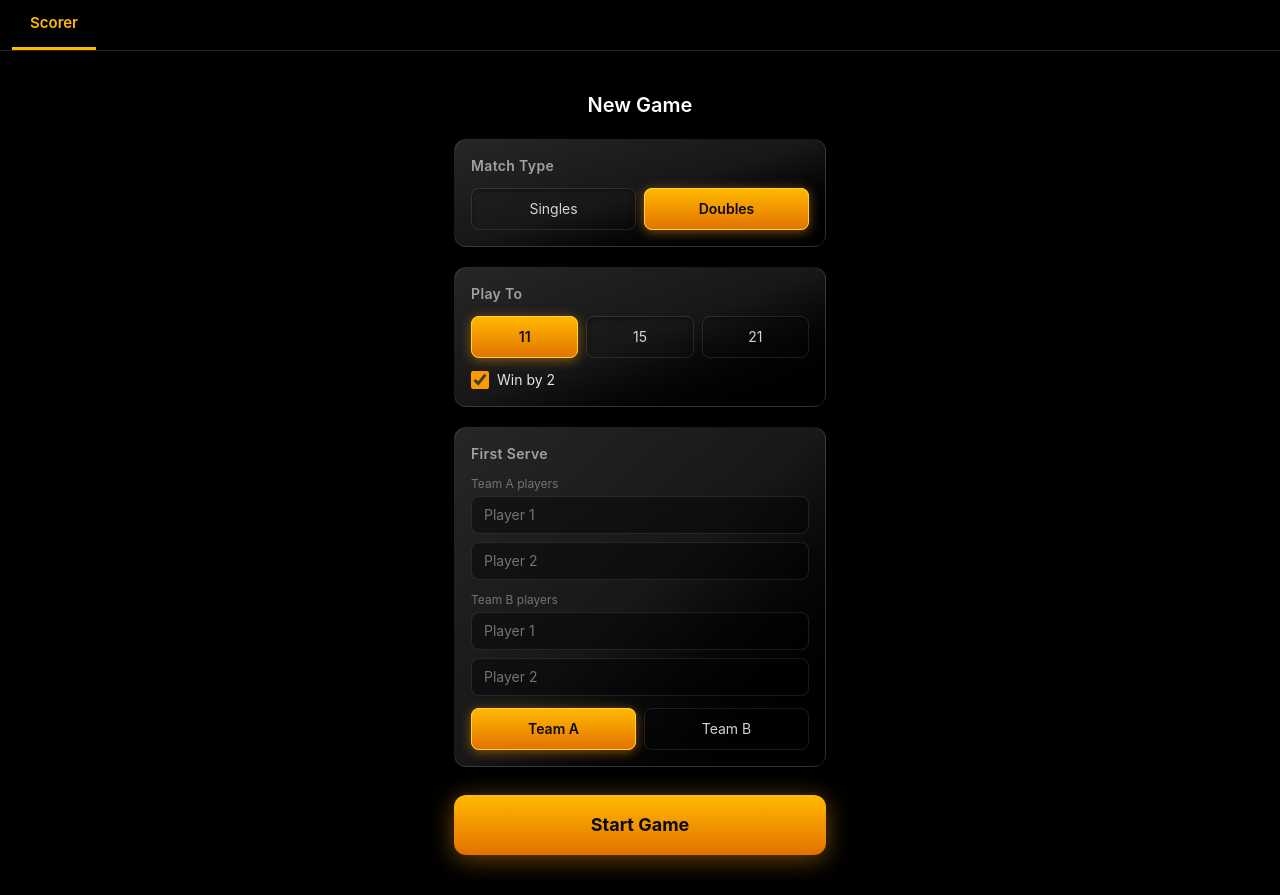
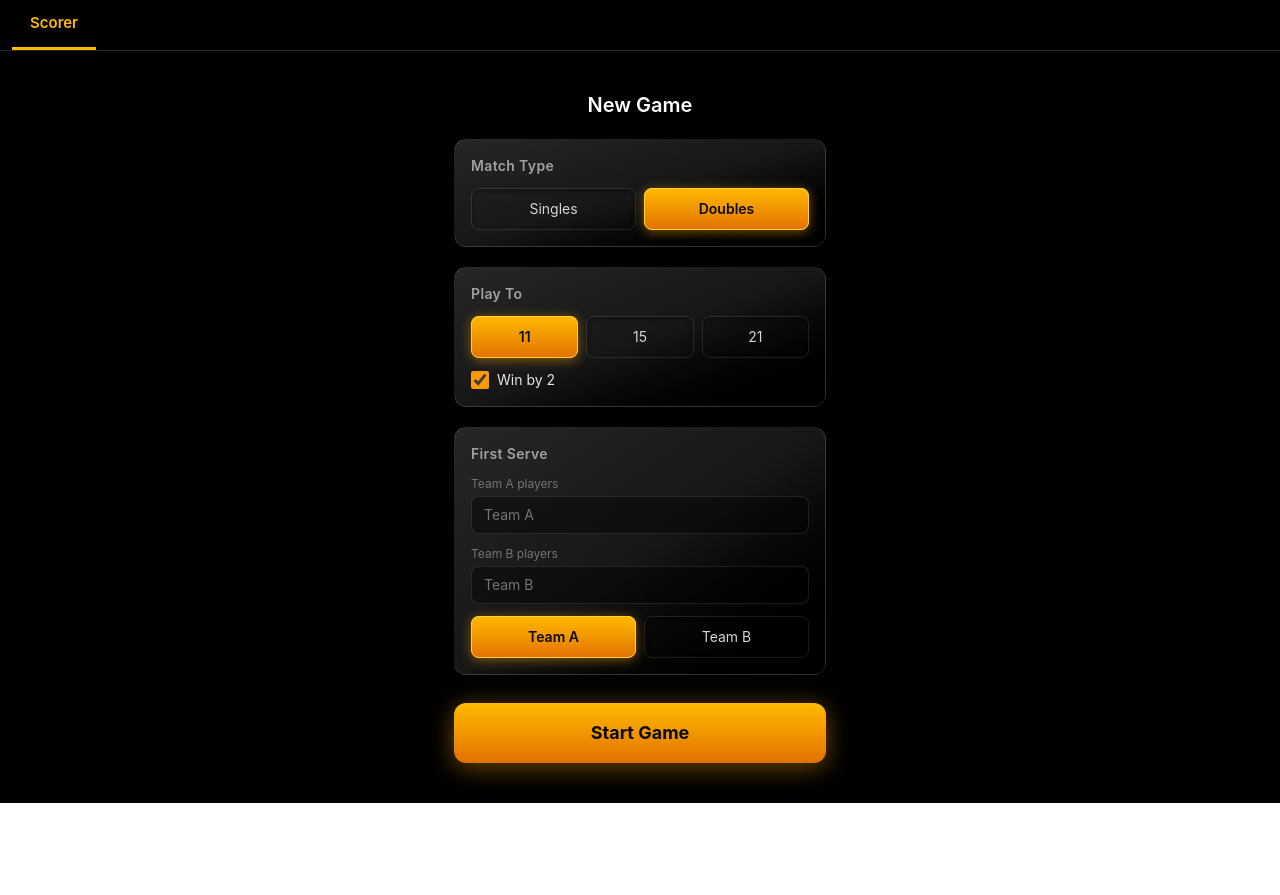
Before and after one commit to c4rlosst/pickleball_scorer, a React (Vite) app: page / in a window 1280 px wide. After the commit the page ends 803 px from the top, so only its background shows below. Built offline with nearby package versions, Linux system fonts and the light colour scheme.

Commit message:
Replace per-player inputs with tag-style single bar: Enter/Space adds a name chip, x removes it

```diff
--- a/src/Scorer.tsx
+++ b/src/Scorer.tsx
@@ -206,39 +206,68 @@ function Segmented<T extends string | number>({
   )
 }
 
-function NameInput({
-  value,
+function TeamNameInput({
+  names,
   onChange,
+  max,
   placeholder,
 }: {
-  value: string
-  onChange: (value: string) => void
+  names: string[]
+  onChange: (names: string[]) => void
+  max: number
   placeholder: string
 }) {
+  const [draft, setDraft] = useState('')
+
+  const commit = () => {
+    const trimmed = draft.trim()
+    if (trimmed && names.length < max) {
+      onChange([...names, trimmed])
+    }
+    setDraft('')
+  }
+
+  const remove = (index: number) => {
+    onChange(names.filter((_, i) => i !== index))
+  }
+
   return (
-    <div className="relative flex-1 min-w-0">
+    <div className="flex flex-col gap-2">
+      {names.length < max && (
         <input
           type="text"
-        value={value}
-        onChange={(e) => onChange(e.target.value)}
+          value={draft}
+          onChange={(e) => setDraft(e.target.value)}
           onKeyDown={(e) => {
             if (e.key === 'Enter' || e.key === ' ') {
-            e.currentTarget.blur()
+              e.preventDefault()
+              commit()
             }
           }}
           placeholder={placeholder}
           maxLength={20}
-        className="w-full rounded-lg border border-white/10 bg-black/40 py-2 pl-3 pr-8 text-sm text-neutral-100 placeholder:text-neutral-500 focus:outline-none focus:border-amber-400/60"
+          className="w-full rounded-lg border border-white/10 bg-black/40 px-3 py-2 text-sm text-neutral-100 placeholder:text-neutral-500 focus:outline-none focus:border-amber-400/60"
         />
-      {value && (
+      )}
+      {names.length > 0 && (
+        <div className="flex flex-wrap gap-2">
+          {names.map((name, i) => (
+            <span
+              key={`${name}-${i}`}
+              className="flex items-center gap-1.5 rounded-full border border-amber-400/40 bg-amber-500/10 pl-3 pr-2 py-1 text-sm text-amber-300"
+            >
+              {name}
               <button
                 type="button"
-          onClick={() => onChange('')}
-          aria-label="Clear name"
-          className="absolute right-2 top-1/2 -translate-y-1/2 flex h-4 w-4 items-center justify-center rounded-full text-neutral-500 hover:text-amber-400 transition-colors"
+                onClick={() => remove(i)}
+                aria-label={`Remove ${name}`}
+                className="flex h-4 w-4 items-center justify-center rounded-full text-amber-400/70 hover:text-amber-300 transition-colors"
               >
                 ×
               </button>
+            </span>
+          ))}
+        </div>
       )}
     </div>
   )
@@ -258,23 +287,22 @@ function Setup({ onStart }: { onStart: (setup: SetupOptions) => void }) {
   const [pointTarget, setPointTarget] = useState(11)
   const [winByTwo, setWinByTwo] = useState(true)
   const [startingServer, setStartingServer] = useState<Team>(0)
-  const [nameA1, setNameA1] = useState('')
-  const [nameA2, setNameA2] = useState('')
-  const [nameB1, setNameB1] = useState('')
-  const [nameB2, setNameB2] = useState('')
+  const [namesA, setNamesA] = useState<string[]>([])
+  const [namesB, setNamesB] = useState<string[]>([])
   const defaultLabels = TEAM_LABELS[matchType]
   const isDoubles = matchType === 'doubles'
+  const maxPerTeam = isDoubles ? 2 : 1
 
-  const combineLabel = (fallback: string, first: string, second: string) => {
-    const parts = isDoubles
-      ? [first.trim(), second.trim()].filter(Boolean)
-      : [first.trim()].filter(Boolean)
-    return parts.length > 0 ? parts.join(' & ') : fallback
+  const changeMatchType = (next: MatchType) => {
+    setMatchType(next)
+    const cap = next === 'doubles' ? 2 : 1
+    setNamesA((prev) => prev.slice(0, cap))
+    setNamesB((prev) => prev.slice(0, cap))
   }
 
   const labels: [string, string] = [
-    combineLabel(defaultLabels[0], nameA1, nameA2),
-    combineLabel(defaultLabels[1], nameB1, nameB2),
+    namesA.length > 0 ? namesA.join(' & ') : defaultLabels[0],
+    namesB.length > 0 ? namesB.join(' & ') : defaultLabels[1],
   ]
 
   return (
@@ -284,7 +312,7 @@ function Setup({ onStart }: { onStart: (setup: SetupOptions) => void }) {
       <Panel label="Match Type">
         <Segmented
           value={matchType}
-          onChange={setMatchType}
+          onChange={changeMatchType}
           options={[
             { value: 'singles', label: 'Singles' },
             { value: 'doubles', label: 'Doubles' },
@@ -315,31 +343,23 @@ function Setup({ onStart }: { onStart: (setup: SetupOptions) => void }) {
             <span className="text-xs text-neutral-500">
               {defaultLabels[0]} {isDoubles ? 'players' : 'name'}
             </span>
-            <div className="flex flex-col gap-2">
-              <NameInput
-                value={nameA1}
-                onChange={setNameA1}
-                placeholder={isDoubles ? 'Player 1' : defaultLabels[0]}
+            <TeamNameInput
+              names={namesA}
+              onChange={setNamesA}
+              max={maxPerTeam}
+              placeholder={defaultLabels[0]}
             />
-              {isDoubles && (
-                <NameInput value={nameA2} onChange={setNameA2} placeholder="Player 2" />
-              )}
-            </div>
           </div>
           <div className="flex flex-col gap-1">
             <span className="text-xs text-neutral-500">
               {defaultLabels[1]} {isDoubles ? 'players' : 'name'}
             </span>
-            <div className="flex flex-col gap-2">
-              <NameInput
-                value={nameB1}
-                onChange={setNameB1}
-                placeholder={isDoubles ? 'Player 1' : defaultLabels[1]}
+            <TeamNameInput
+              names={namesB}
+              onChange={setNamesB}
+              max={maxPerTeam}
+              placeholder={defaultLabels[1]}
             />
-              {isDoubles && (
-                <NameInput value={nameB2} onChange={setNameB2} placeholder="Player 2" />
-              )}
-            </div>
           </div>
         </div>
         <Segmented
```
Lines whose indentation alone changed are shown as unchanged.
